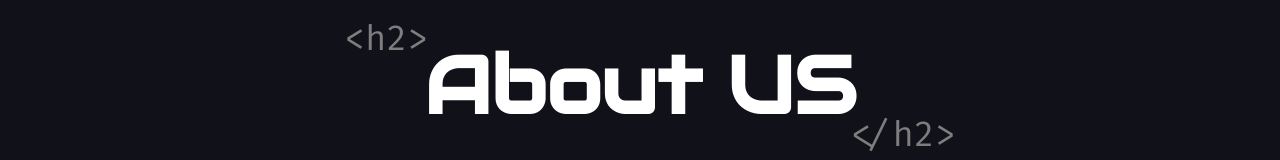
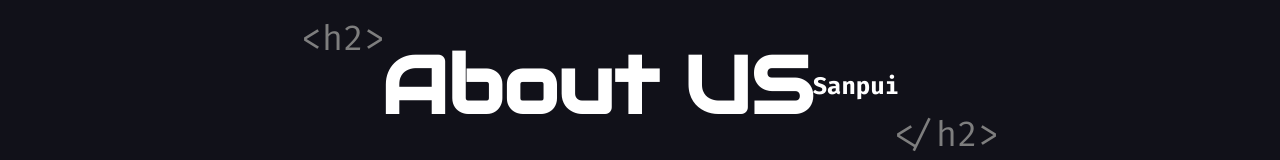
Before and after one commit to Hackerspace2023/Hackerspace-Portfolio, a React (Vite) app: page / in a window 1280 px wide. Shown: the part 615-775 px from the top of the page. Built offline with nearby package versions, Linux system fonts and the light colour scheme.

Commit message:
Deep Uplode

```diff
--- a/src/pages/Home/AboutSection.jsx
+++ b/src/pages/Home/AboutSection.jsx
@@ -7,6 +7,7 @@ const AboutSection = () => {
             <div className='titleContainer'>
                 <span className='tagAbout tagAbout1'>{`<h2>`}</span>
                 <h1 className='title'>About US</h1>
+                <h1>Sanpui</h1>
                 <span className='tagAbout tagAbout2'>{`</h2>`}</span>
             </div>
         </section>
```
